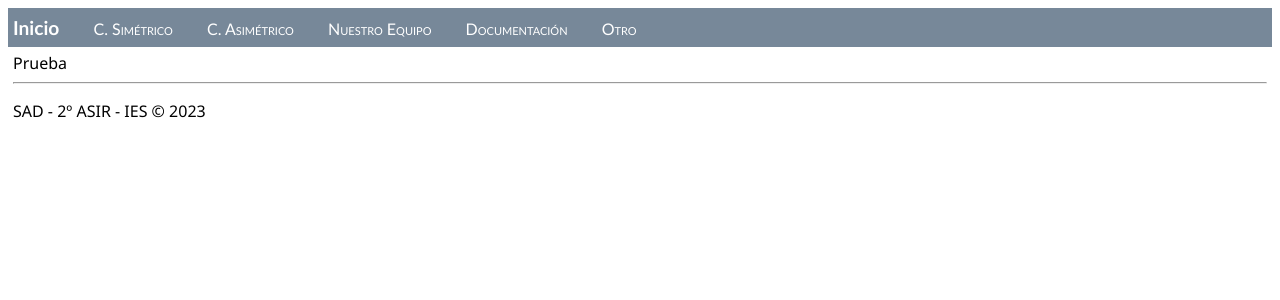
After one commit to omykkru089/helloFask, a Flask app: page /otro/ in a window 1280 px wide. The commit adds this page. Shown: the top 300 px of the page. Run offline with Flask 2, Linux system fonts and the light colour scheme.

Commit message:
comentando

```diff
--- a/app.py
+++ b/app.py
@@ -39,6 +39,10 @@ def about():
 def doc():
     return render_template("doc.html")
 
+@app.route("/otro/")
+def otro():
+    return render_template("otro.html")
+
 
 
 @app.route("/hello/")
--- a/functions.py
+++ b/functions.py
@@ -1,7 +1,9 @@
+#Importa desde la libreria "Cryptodome.Cipher" el algoritmo de encriptacion "AES"
 from Cryptodome.Cipher import AES
+#Importa desde la libreria "Cryptodome.Util.Padding" las funciones "pad" y "unpad"
 from Cryptodome.Util.Padding import pad,unpad
+#Importa desde la libreria "base64" las funciones "b64encode" y "b64decode"
 from base64 import b64encode, b64decode
-
 def encrypt_message(message, key):
     key = key.encode('utf-8')
     cipher = AES.new(pad(key, AES.block_size), AES.MODE_ECB)
--- a/templates/layout.html
+++ b/templates/layout.html
@@ -13,6 +13,7 @@
             <a href="{{ url_for('casimetrico') }}" class="navbar-item">C. Asimétrico</a>
             <a href="{{ url_for('about') }}" class="navbar-item">Nuestro Equipo</a>
             <a href="{{ url_for('doc') }}" class="navbar-item">Documentación</a>
+            <a href="{{ url_for('otro') }}" class="navbar-item">Otro</a>
         </div>
 
         <div class="body-content">
--- /dev/null
+++ b/templates/otro.html
@@ -0,0 +1,6 @@
+{% extends "layout.html" %}
+{% block title %}
+{% endblock %}
+{% block content %}
+<span>Prueba</span>
+{% endblock %}
```
